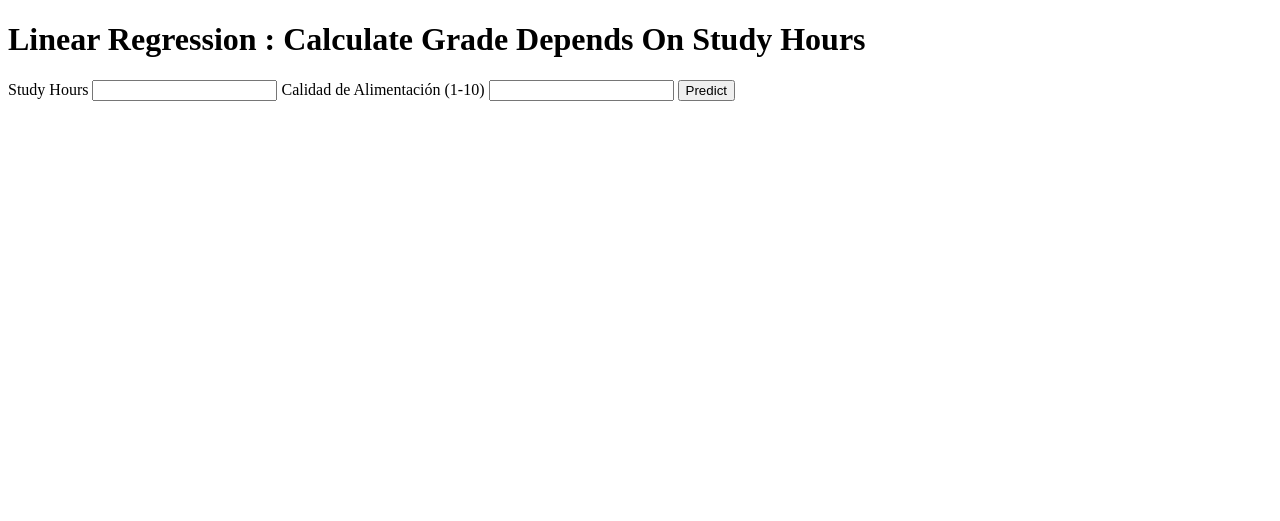
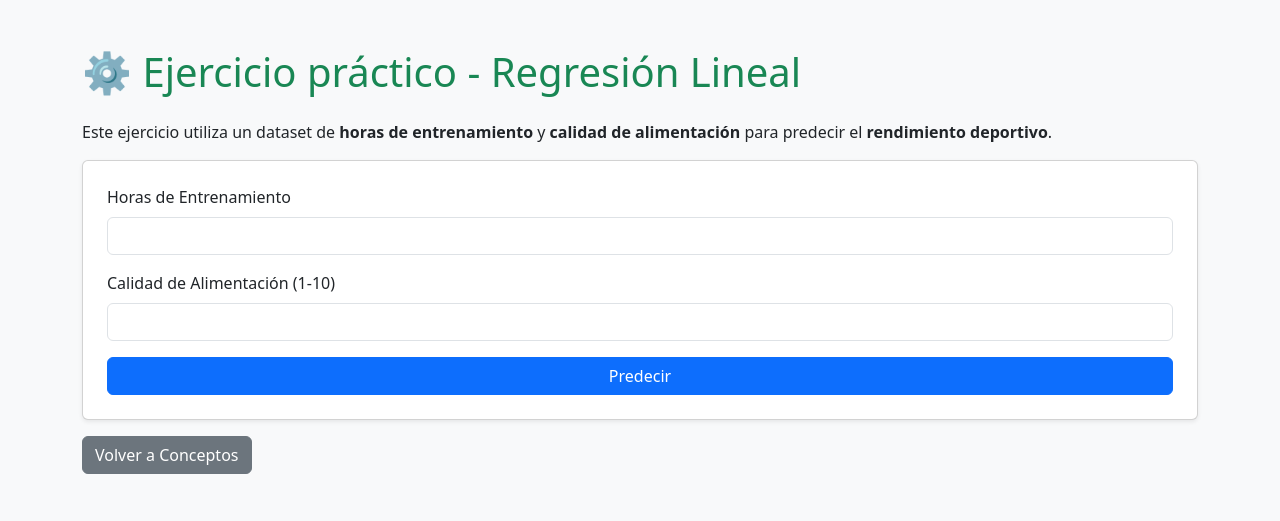
Before and after one commit to Lnbernal/SystemInnovation, a Flask app: page /linearRegression/ejercicio in a window 1280 px wide. Shown: the top 521 px of the page. Run offline with Flask 3, Linux system fonts and the light colour scheme.

Commit message:
En el LRindex se añadió la informacion para realizar el ejercicio practico y en el index2 se añadio la ruta para navegar a la pestaña de regresion lineal

```diff
--- a/templates/LRindex.html
+++ b/templates/LRindex.html
@@ -1,21 +1,35 @@
 <!DOCTYPE html>
-<html lang="en">
+<html lang="es">
 <head>
-    <meta charset="UTF-8">
-    <meta name="viewport" content="width=, initial-scale=1.0">
-    <title>Linear Regression Grades</title>
+  <meta charset="UTF-8">
+  <title>Ejercicio de Regresión Lineal</title>
+  <link href="https://cdn.jsdelivr.net/npm/bootstrap@5.3.3/dist/css/bootstrap.min.css" rel="stylesheet">
 </head>
-<body>
-    <h1> Linear Regression : Calculate Grade Depends On Study Hours</h1>
-    <form method="post">
-        <label for="hours">Study Hours</label>
-        <input type="number" name="hours" required>
+<body class="bg-light">
+  <div class="container py-5">
+    <h1 class="mb-4 text-success">⚙️ Ejercicio práctico - Regresión Lineal</h1>
+    <p>Este ejercicio utiliza un dataset de <b>horas de entrenamiento</b> y <b>calidad de alimentación</b> para predecir el <b>rendimiento deportivo</b>.</p>
+
+    <!-- Formulario -->
+    <form method="post" class="card p-4 shadow-sm">
+      <div class="mb-3">
+        <label for="hours" class="form-label">Horas de Entrenamiento</label>
+        <input type="number" name="hours" step="0.1" required class="form-control">
+      </div>
+      <div class="mb-3">
         <label for="diet" class="form-label">Calidad de Alimentación (1-10)</label>
-        <input type="number" name="diet" required>
-        <button type="submit"> Predict </button>
+        <input type="number" name="diet" step="0.1" required class="form-control">
+      </div>
+      <button type="submit" class="btn btn-primary">Predecir</button>
     </form>
+
     {% if result is not none %}
-        <h2> Rendimiento : {{result}}</h2>
+      <div class="alert alert-info mt-4">
+        <h4>📌 Rendimiento Deportivo Predicho: {{ result }}/10</h4>
+      </div>
     {% endif %}
+
+    <a href="/linearRegression/conceptos" class="btn btn-secondary mt-3">Volver a Conceptos</a>
+  </div>
 </body>
 </html>
--- a/templates/index2.html
+++ b/templates/index2.html
@@ -16,7 +16,7 @@
     <div class="container">
       <a class="navbar-brand fw-bold text-primary" href="/">Inicio</a>
       <br>
-      <a class="navbar-brand fw-bold text-primary" href="/linearRegression">RegresionLineal</a>
+      <a class="navbar-brand fw-bold text-primary" href="/linearRegression/conceptos">RegresionLineal</a>
       <button class="navbar-toggler" type="button" data-bs-toggle="collapse" data-bs-target="#navbarContent">
         <span class="navbar-toggler-icon"></span>
       </button>
```
